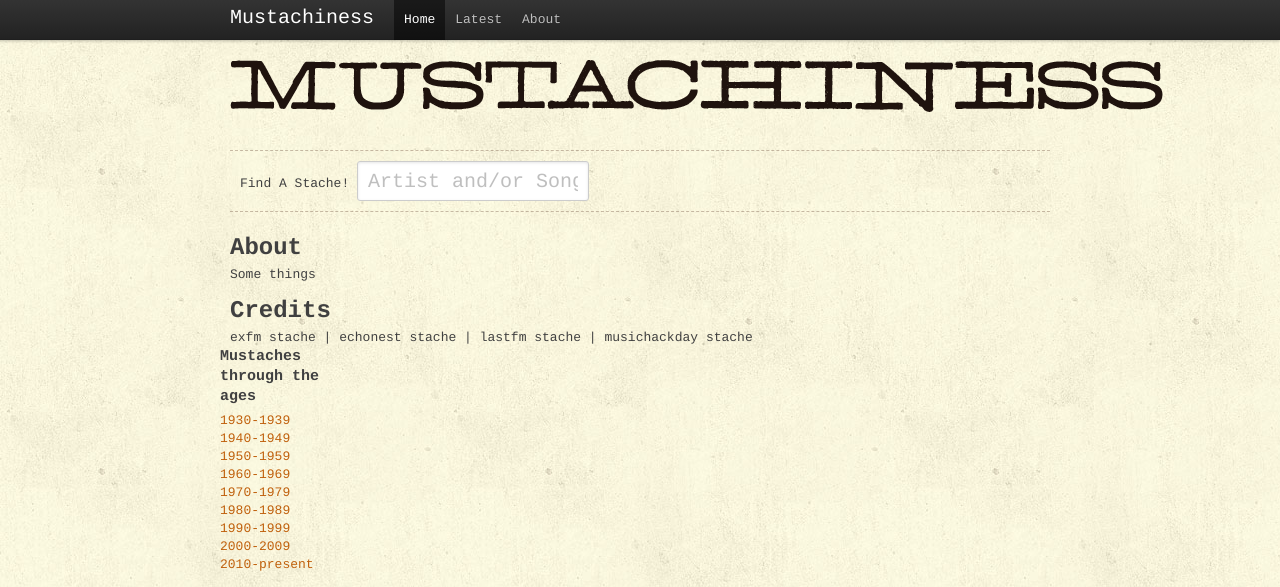
After one commit to exfm/mustachiness, a Flask app: page /about in a window 1280 px wide. The commit adds this page. Shown: the top 587 px of the page. Run offline with Flask 2, Linux system fonts and the light colour scheme; some libraries are stand-ins or nearby versions.

Commit message:
Rough in about page

```diff
--- a/app.py
+++ b/app.py
@@ -103,6 +103,11 @@ def get_song(id=None):
 @app.route('/')
 def index():
     return render_template("index.html", songs=get_latest(0, 5))
+
+
+@app.route('/about')
+def about():
+    return render_template("about.html")
 
 
 @app.route('/make')
@@ -340,6 +345,10 @@ def search_en(id=None):
 def api_data():
     return jsonify({'song': get_song()})
 
+@app.route('/api/artist/<name>/image')
+def api_artist_image():
+    return jsonify({'song': get_song()})
+
 
 @app.route('/upload-stache', methods=['POST'])
 def upload_stache():
--- /dev/null
+++ b/templates/about.html
@@ -0,0 +1,8 @@
+{% extends "base.html" %}
+{% from "_helpers.html" import stache %}
+{% block body %}
+    <h2>About</h2>
+    <p>Some things</p>
+    <h2>Credits</h2>
+    exfm stache | echonest stache | lastfm stache | musichackday stache
+{% endblock %}
--- a/templates/base.html
+++ b/templates/base.html
@@ -79,6 +79,7 @@
           <ul class="nav">
             <li class="active"><a href="/">Home</a></li>
             <li><a href="/latest">Latest</a></li>
+            <li><a href="/about">About</a></li>
           </ul>
           {% block toolbar %}
           {% endblock %}
```
